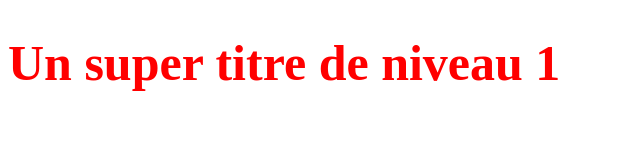
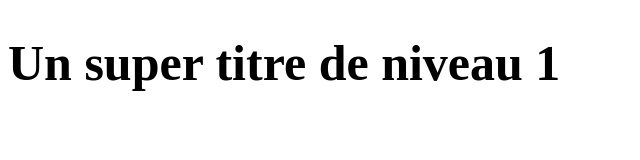
Before and after one commit to rosniz/DepotGitPre, a plain HTML site: page index.html in a window 1280 px wide. Shown: the whole page, without its empty margins (0-640 px from the left). Drawn offline with Linux system fonts and the light colour scheme.

Commit message:
changement de couleur

```diff
--- a/styles.css
+++ b/styles.css
@@ -1,5 +1,5 @@
 h1 {
-    color: red;
+    color: rgb(238, 255, 0)(0, 110, 255);
     font-size: 50px;
     font-weight: 900px;
  }
```
